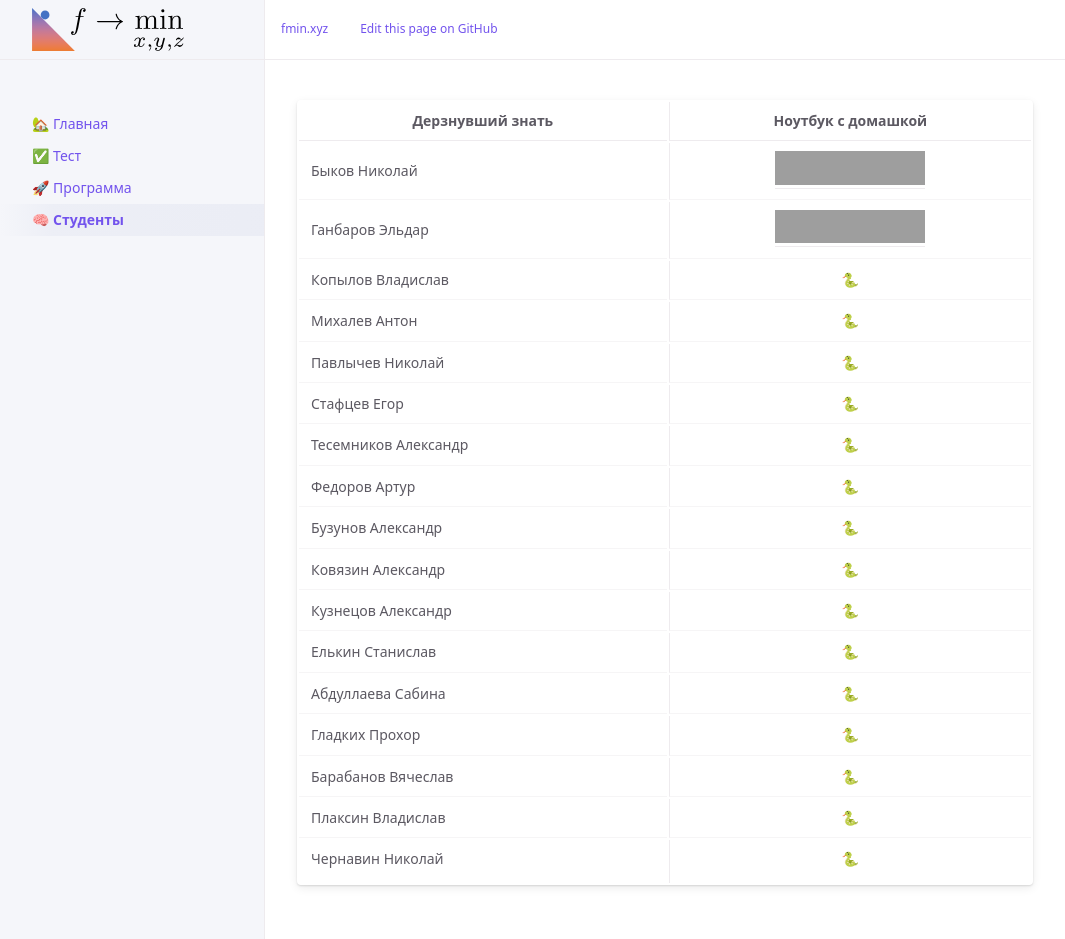
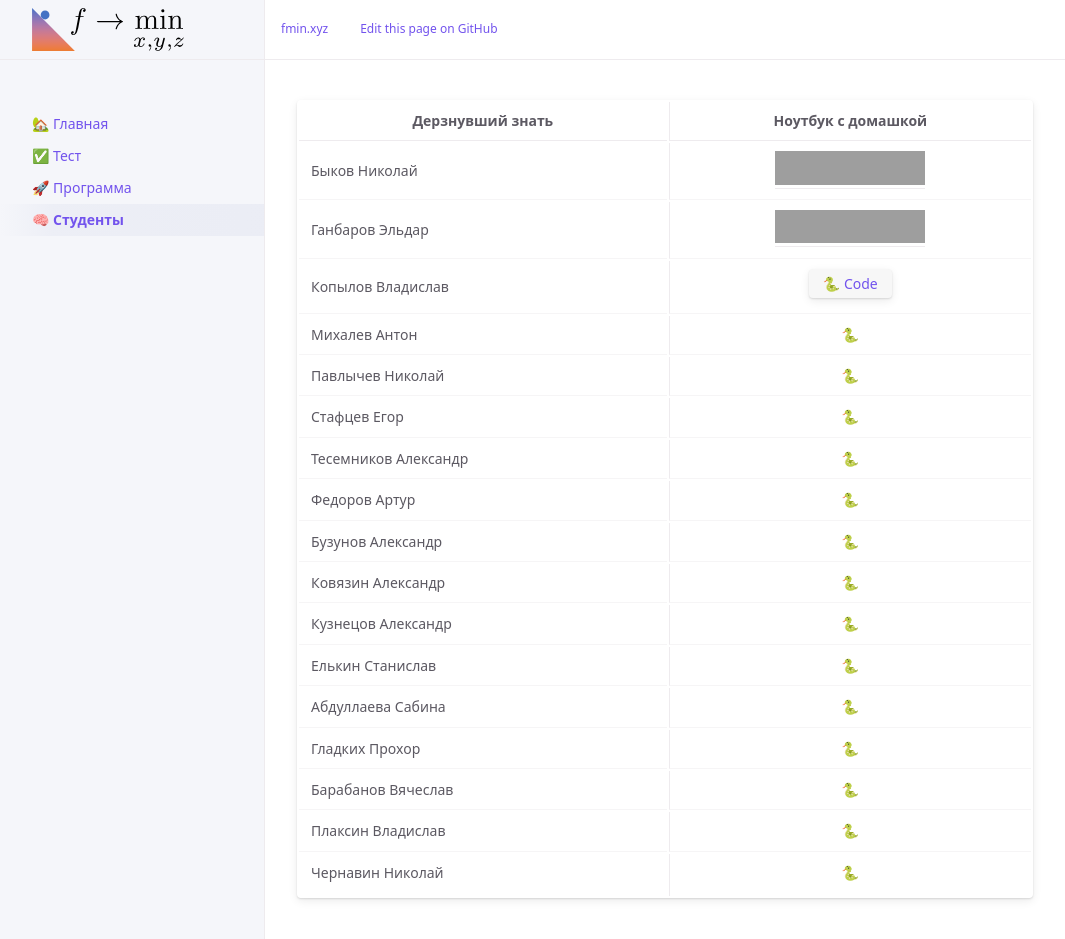
Before and after one commit to MerkulovDaniil/mipt21, a Jekyll site: the page built from students.md, in a window 1280 px wide and 954 px high, cut to the strip 0-939 px from the top of the window. Shown: the whole strip, without its empty margins (107-1172 px from the left). Built offline with Jekyll 4.4.1, drawn with Linux system fonts in a browser that asks for light colours; our own code applies the rules of GitHub Pages for plain Markdown files; a script that is not in the unit is left out; grey boxes are pictures that could not be loaded.

Commit message:
Update students.md

```diff
--- a/students.md
+++ b/students.md
@@ -7,7 +7,7 @@
 |----------------------|:------------------:|
 | Быков Николай        | [![Open In Colab](https://colab.research.google.com/assets/colab-badge.svg#button)]() |
 | Ганбаров Эльдар      | [![Open In Colab](https://colab.research.google.com/assets/colab-badge.svg#button)]() |
-| Копылов Владислав    |          🐍         |
+| Копылов Владислав    | [🐍 Code](){: .btn }|
 | Михалев Антон        |          🐍         |
 | Павлычев Николай     |          🐍         |
 | Стафцев Егор         |          🐍         |
```
